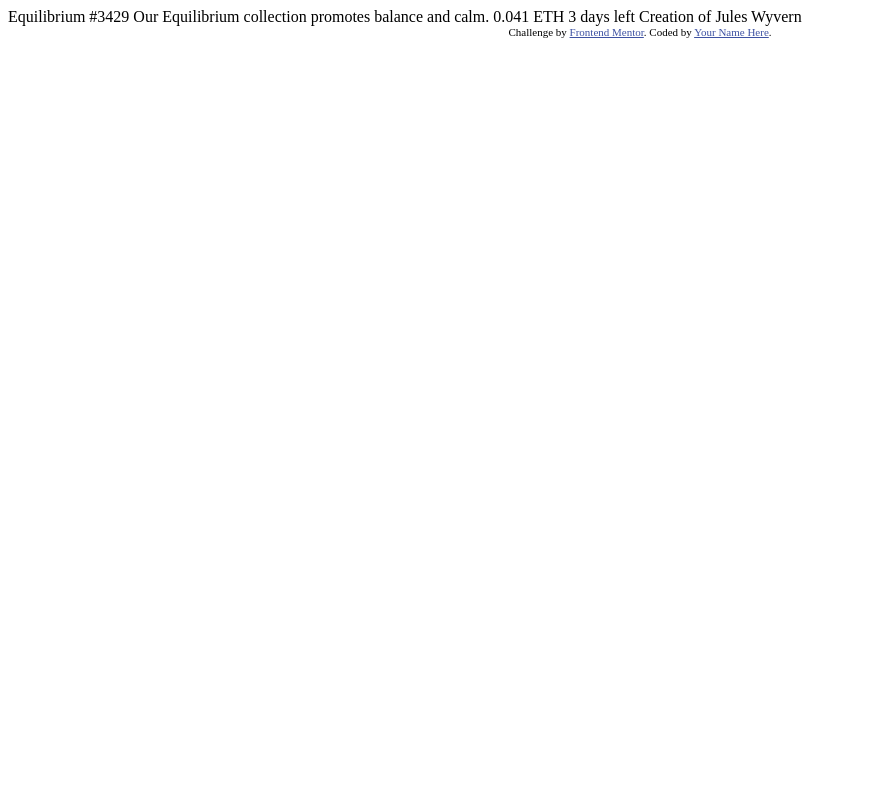
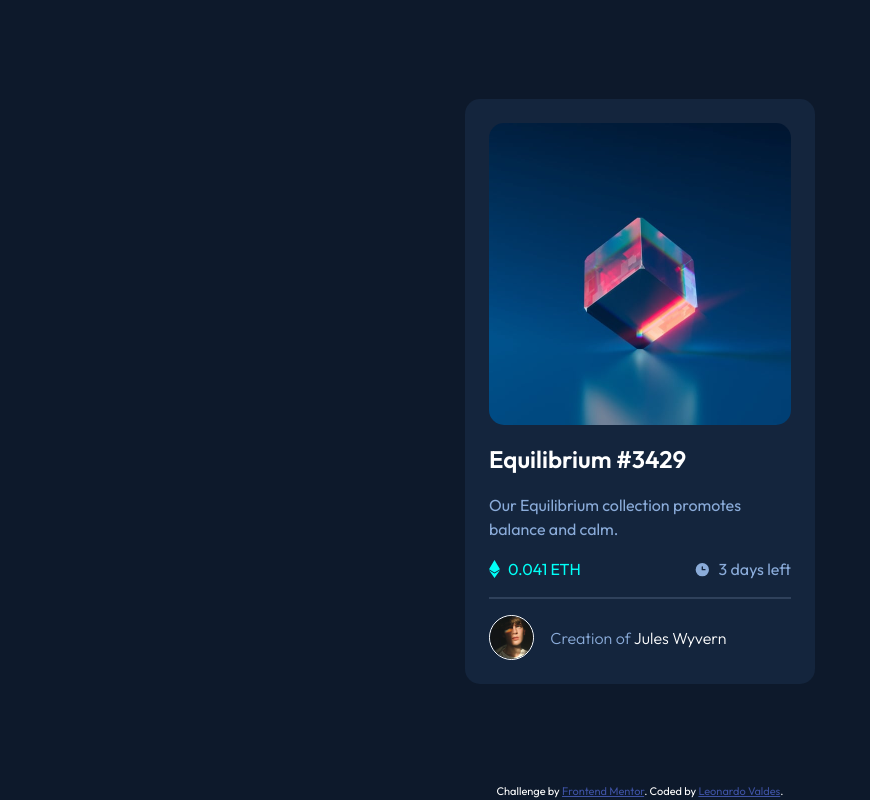
Before and after one commit to valdes91/nft-preview-card, a plain HTML site: page index.html in a window 1280 px wide. Shown: the whole page, without its empty margins (0-870 px from the left). Drawn offline with Linux system fonts and the light colour scheme.

Commit message:
finished project

```diff
--- a/index.html
+++ b/index.html
@@ -1,33 +1,68 @@
 <!DOCTYPE html>
 <html lang="en">
 	<head>
-  <meta charset="UTF-8">
-  <meta name="viewport" content="width=device-width, initial-scale=1.0"> <!-- displays site properly based on user's device -->
+		<meta charset="UTF-8" />
+		<meta name="viewport" content="width=device-width, initial-scale=1.0" />
+		<!-- displays site properly based on user's device -->
 
-  <link rel="icon" type="image/png" sizes="32x32" href="./images/favicon-32x32.png">
+		<link rel="icon" type="image/png" sizes="32x32" href="./images/favicon-32x32.png" />
 
 		<title>Frontend Mentor | NFT preview card component</title>
 
 		<!-- Feel free to remove these styles or customise in your own stylesheet 👍 -->
+		<link rel="stylesheet" href="styles.css" />
+		<link rel="preconnect" href="https://fonts.googleapis.com" />
+		<link rel="preconnect" href="https://fonts.gstatic.com" crossorigin />
+		<link
+			href="https://fonts.googleapis.com/css2?family=Outfit:wght@300;400;600&display=swap"
+			rel="stylesheet"
+		/>
 		<style>
-    .attribution { font-size: 11px; text-align: center; }
-    .attribution a { color: hsl(228, 45%, 44%); }
+			.attribution {
+				font-size: 11px;
+				text-align: center;
+			}
+			.attribution a {
+				color: hsl(228, 45%, 44%);
+			}
 		</style>
 	</head>
 	<body>
-
-  Equilibrium #3429
-
+		<div class="container">
+			<div class="card soft-radius">
+				<div class="card-image-container soft-radius">
+					<img src="images/image-equilibrium.jpg" alt="card image" class="card-image soft-radius" />
+					<div class="overlay soft-radius">
+						<!-- <img src="images/icon-view.svg" alt="eyeball" /> -->
+					</div>
+				</div>
+				<div class="card-info">
+					<h1 class="card-header m1-top">Equilibrium #3429</h1>
+					<p class="description text-blue m1-top-bottom">
 						Our Equilibrium collection promotes balance and calm.
-
-  0.041 ETH
-  3 days left
-
-  Creation of Jules Wyvern
-
+					</p>
+					<div class="eth-details">
+						<div class="detail">
+							<img src="images/icon-ethereum.svg" alt="" />
+							<span class="value text-cyan"> 0.041 ETH </span>
+						</div>
+						<div class="detail">
+							<img src="images/icon-clock.svg" alt="" />
+							<span class="time text-blue"> 3 days left </span>
+						</div>
+					</div>
+					<div class="line-separator m1-top-bottom"></div>
+					<div class="creator-credit">
+						<img class="creator-image" src="images/image-avatar.png" alt="" />
+						<p class="text-blue">Creation of <span>Jules Wyvern</span></p>
+					</div>
+				</div>
+			</div>
 			<div class="attribution">
-    Challenge by <a href="https://www.frontendmentor.io?ref=challenge" target="_blank">Frontend Mentor</a>.
-    Coded by <a href="#">Your Name Here</a>.
+				Challenge by
+				<a href="https://www.frontendmentor.io?ref=challenge" target="_blank">Frontend Mentor</a>.
+				Coded by <a href="#">Leonardo Valdes</a>.
+			</div>
 		</div>
 	</body>
 </html>
--- /dev/null
+++ b/styles.css
@@ -0,0 +1,156 @@
+:root {
+	--text-blue: hsl(215, 51%, 70%);
+	--text-cyan: #00fff7;
+	--bg-main: hsl(217, 54%, 11%);
+	--bg-card: hsl(216, 50%, 16%);
+	--card-separator: hsl(215, 32%, 27%);
+	--text-white: hsl(0, 0%, 100%);
+	font-family: 'Outfit', sans-serif;
+}
+
+.m1-top-bottom {
+	margin: 1rem 0;
+}
+
+.m1-top {
+	margin: 1rem 0;
+}
+
+.text-cyan {
+	color: var(--text-cyan);
+}
+
+.text-blue {
+	color: var(--text-blue);
+}
+
+html {
+	box-sizing: border-box;
+	color: var(--text-white);
+	background-color: var(--bg-main);
+}
+
+html,
+body {
+	height: 100%;
+}
+
+*,
+*:before,
+*:after {
+	box-sizing: inherit;
+	margin: 0;
+	padding: 0;
+	line-height: 1.5;
+}
+
+.container {
+	width: 100%;
+	height: 100%;
+	display: flex;
+	flex-direction: column;
+	/* justify-content: center; */
+	align-items: center;
+}
+
+.soft-radius {
+	border-radius: 15px;
+}
+
+.card {
+	background-color: var(--bg-card);
+	padding: 1.5rem;
+	margin: auto;
+	width: 85%;
+	max-width: 350px;
+	position: relative;
+}
+
+.card .card-image {
+	display: block;
+	width: 100%;
+	height: auto;
+}
+
+.card .card-image-container {
+	position: relative;
+}
+
+.card .card-image-container .overlay {
+	position: absolute;
+	top: 0;
+	left: 0;
+	width: 100%;
+	height: 100%;
+	background-position: center center;
+}
+
+.card .card-image-container .overlay:hover {
+	background-color: rgba(0, 255, 247, 0.7);
+	background-image: url('images/icon-view.svg');
+	background-repeat: no-repeat;
+}
+
+.card .card-info .card-header:hover,
+.card .card-info .creator-credit span:hover,
+.card .card-image:hover,
+.card .card-image-container .overlay:hover {
+	cursor: pointer;
+}
+
+.card .card-image-container .overlay,
+.card .card-info .creator-credit span,
+.card .card-info .card-header {
+	transition-duration: 0.75s;
+}
+
+.card .card-info .card-header {
+	font-size: 1.5rem;
+	transition-property: color;
+}
+
+.card .card-info .card-header:hover,
+.card .card-info .creator-credit span:hover {
+	color: var(--text-cyan);
+}
+
+.card .card-info .creator-credit {
+	display: flex;
+	align-items: center;
+}
+
+.card .card-info .creator-credit span {
+	color: var(--text-white);
+}
+
+.card .card-info .creator-credit p {
+	font-weight: 300;
+}
+
+.card .card-info .creator-credit .creator-image {
+	width: 15%;
+	height: auto;
+	border: 1px solid white;
+	border-radius: 50%;
+	margin-right: 1rem;
+}
+
+.card .card-info .line-separator {
+	width: 100%;
+	border: 1px solid var(--card-separator);
+}
+
+.card .card-info .eth-details {
+	display: flex;
+	justify-content: space-between;
+	align-items: center;
+}
+
+.card .card-info .eth-details .detail {
+	display: flex;
+	align-items: center;
+}
+
+.card .card-info .eth-details .detail img {
+	margin-right: 0.5rem;
+}
```
Also changed, not shown: screenshot.png (added), 2 other files. Lines whose indentation alone changed are shown as unchanged.
